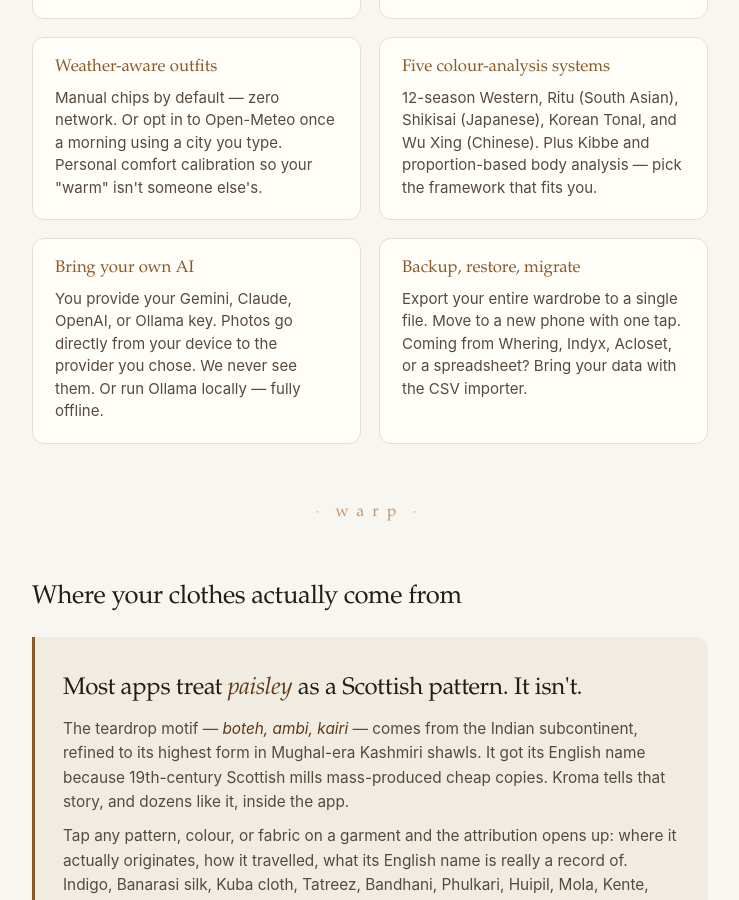
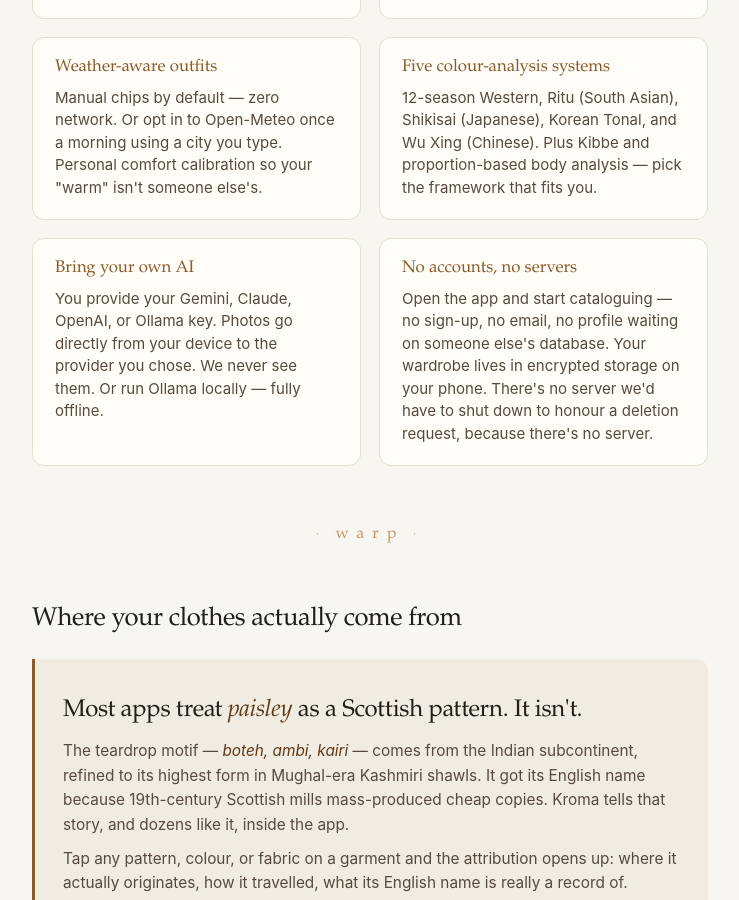
Before and after one commit to pompmmxix/kroma-site, a Jekyll site: the page index.html, which Jekyll copies as it is, in a window 1280 px wide and 900 px high, scrolled down 1000 px. Shown: the whole window, without its empty margins (270-1009 px from the left). Built offline with Jekyll 4.4.1, drawn with Linux system fonts in a browser that asks for light colours; part of the change alters nothing that is shown.

Commit message:
Homepage: add OG / Twitter / JSON-LD meta + refresh stale feature card
Two coupled fixes:

1. Add canonical URL, Open Graph tags, Twitter card tags, and a
   SoftwareApplication JSON-LD block to <head>.  Without them, links
   shared to iMessage / WhatsApp / Slack / LinkedIn render with
   scraped title + body fallbacks, and search engines miss the
   rich-result signals.  og:image points at favicon.svg as a
   placeholder until a proper 1200x630 hero render exists.

2. Rewrite the 'Backup, restore, migrate' feature card.  PR #33 on
   the wardrobe-app repo hid that UI behind a feature flag for the
   pre-launch period, so the homepage was promising a feature users
   couldn't find.  Replaced with a 'No accounts, no servers' card
   that leans into the same local-first / no-backend story already
   carried by the rest of the page.

Co-Authored-By: Claude Opus 4.7 (1M context) <noreply@anthropic.com>

```diff
--- a/index.html
+++ b/index.html
@@ -5,6 +5,50 @@
 <meta name="viewport" content="width=device-width, initial-scale=1.0">
 <title>Kroma — your wardrobe, private by design</title>
 <meta name="description" content="A local-first wardrobe app that catalogues your clothes, learns what you actually wear, and credits the textile traditions you live in. Your data never leaves your phone.">
+
+<!-- Canonical URL.  Helps search engines pick a single authoritative URL
+     when the site is reachable via apex + www + http variants. -->
+<link rel="canonical" href="https://kroma.fit/">
+
+<!-- Open Graph — controls how the page renders when shared into iMessage,
+     WhatsApp, Slack, LinkedIn, Facebook etc.  Without these the platforms
+     fall back to scraped <title> + truncated body text, which is rarely
+     flattering.  og:image is the brand favicon for now; swap to a 1200x630
+     PNG hero once we have one. -->
+<meta property="og:type" content="website">
+<meta property="og:site_name" content="Kroma">
+<meta property="og:title" content="Kroma — your wardrobe, private by design">
+<meta property="og:description" content="A local-first wardrobe app that catalogues your clothes, learns what you actually wear, and credits the textile traditions you live in. Your data never leaves your phone.">
+<meta property="og:url" content="https://kroma.fit/">
+<meta property="og:image" content="https://kroma.fit/favicon.svg">
+<meta property="og:locale" content="en_GB">
+
+<!-- Twitter / X card.  summary_large_image gets the bigger preview when an
+     image is set.  No @site or @creator handle yet — add later. -->
+<meta name="twitter:card" content="summary_large_image">
+<meta name="twitter:title" content="Kroma — your wardrobe, private by design">
+<meta name="twitter:description" content="Local-first wardrobe app. Your clothes, your colour and body analysis, your AI of choice — all on your phone.">
+<meta name="twitter:image" content="https://kroma.fit/favicon.svg">
+
+<!-- JSON-LD structured data.  Tells Google + other engines this page is
+     about a software app, enabling rich-result rendering in search
+     listings once the app is in the stores and Google joins the data up. -->
+<script type="application/ld+json">
+{
+  "@context": "https://schema.org",
+  "@type": "SoftwareApplication",
+  "name": "Kroma",
+  "description": "A local-first wardrobe app that catalogues your clothes, learns what you actually wear, and credits the textile traditions you live in. Your data never leaves your phone.",
+  "applicationCategory": "LifestyleApplication",
+  "operatingSystem": "Android",
+  "url": "https://kroma.fit/",
+  "offers": {
+    "@type": "Offer",
+    "price": "0",
+    "priceCurrency": "USD"
+  }
+}
+</script>
 
 <!-- Favicons. Source of truth: favicon.svg (cream serif K on warm brown). -->
 <link rel="icon" type="image/svg+xml" href="favicon.svg">
@@ -84,10 +128,12 @@
         </div>
 
         <div class="feature">
-          <h3>Backup, restore, migrate</h3>
-          <p>Export your entire wardrobe to a single file. Move to a
-          new phone with one tap. Coming from Whering, Indyx, Acloset,
-          or a spreadsheet? Bring your data with the CSV importer.</p>
+          <h3>No accounts, no servers</h3>
+          <p>Open the app and start cataloguing — no sign-up, no email,
+          no profile waiting on someone else's database. Your wardrobe
+          lives in encrypted storage on your phone. There's no server
+          we'd have to shut down to honour a deletion request, because
+          there's no server.</p>
         </div>
 
       </div>
```
